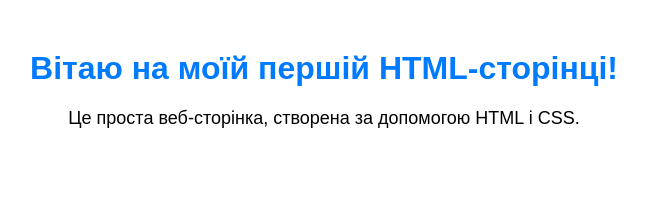
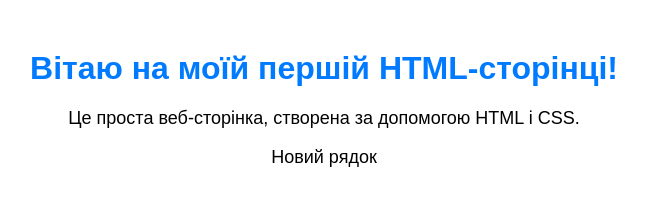
Before and after one commit to Dodiandr/LabWork4, a plain HTML site: page index.html in a window 1280 px wide. Shown: the whole page, without its empty margins (316-962 px from the left). Drawn offline with Linux system fonts and the light colour scheme.

Commit message:
Added new paragraph

```diff
--- a/index.html
+++ b/index.html
@@ -21,5 +21,6 @@
 <body>
     <h1>Вітаю на моїй першій HTML-сторінці!</h1>
     <p>Це проста веб-сторінка, створена за допомогою HTML і CSS.</p>
+    <p>Новий рядок</p>
 </body>
 </html>
```
